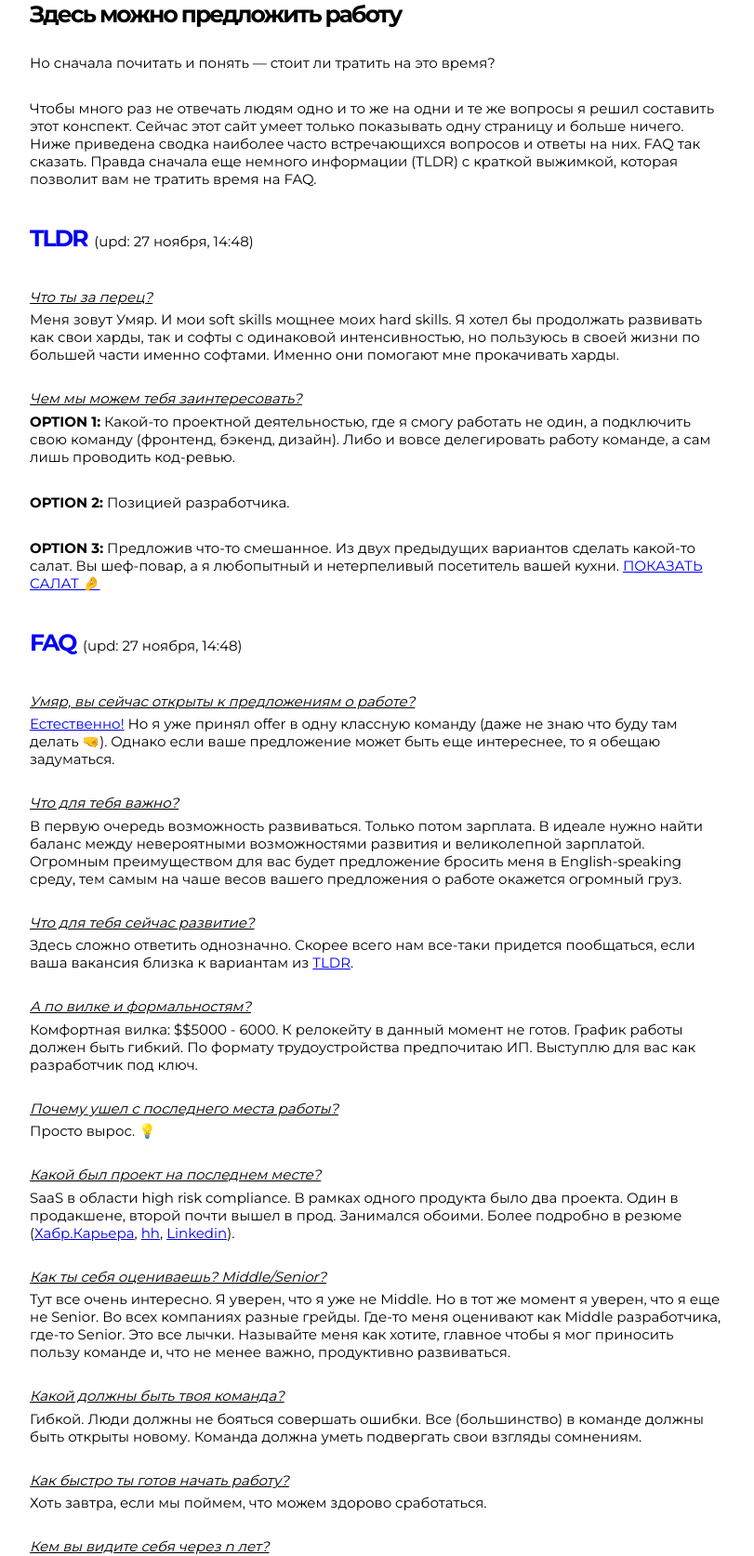
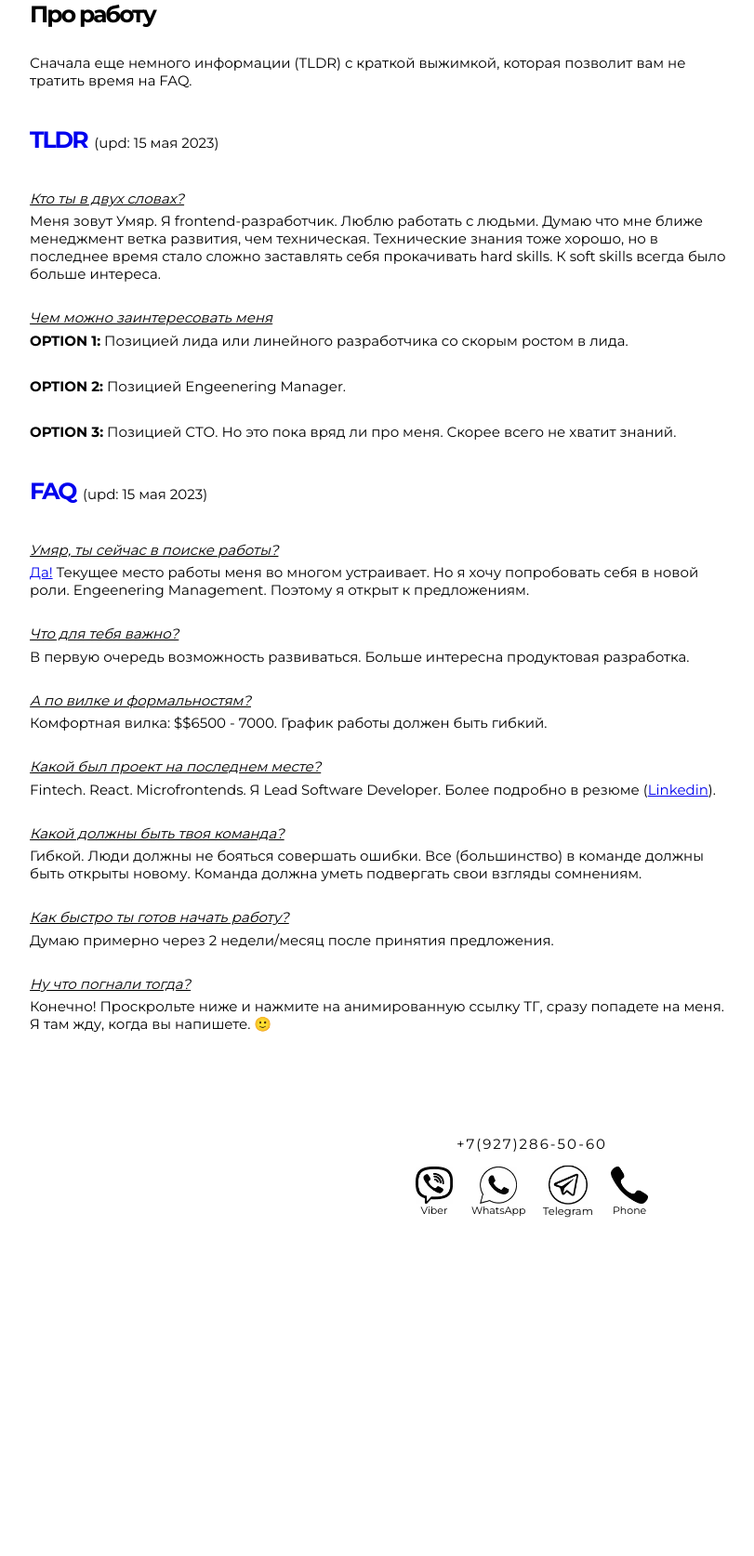
Before and after one commit to umyar/umyar.com, a website: page src/work-proposal.html in a window 1280 px wide. Shown: the part 164-1838 px from the top of the page at 93% size, without its empty margins (68-879 px from the left). After the commit the page ends 1528 px from the top, so only its background shows below. Drawn offline with Linux system fonts and the light colour scheme.

Commit message:
update text

```diff
--- a/src/work-proposal.html
+++ b/src/work-proposal.html
@@ -62,103 +62,83 @@
       </header>
       <main>
         <section>
-          <h2>Здесь можно предложить работу</h2>
-          <p>Но сначала почитать и понять — стоит ли тратить на это время?</p>
+          <h2>Про работу</h2>
           <p>
-            Чтобы много раз не отвечать людям одно и то же на одни и те же вопросы я решил составить
-            этот конспект. Сейчас этот сайт умеет только показывать одну страницу и больше ничего.
-            Ниже приведена сводка наиболее часто встречающихся вопросов и ответы на них. FAQ так
-            сказать. Правда сначала еще немного информации (TLDR) с краткой выжимкой, которая
-            позволит вам не тратить время на FAQ.
+            Сначала еще немного информации (TLDR) с краткой выжимкой, которая позволит вам не
+            тратить время на FAQ.
           </p>
         </section>
         <section>
           <div class="faq">
             <a href="#tldr"><h2 id="tldr">TLDR</h2></a>
-            <span>(upd: 27 ноября, 14:48)</span>
+            <span>(upd: 15 мая 2023)</span>
           </div>
           <dl>
-            <dt>Что ты за перец?</dt>
+            <dt>Кто ты в двух словах?</dt>
             <dd>
-              Меня зовут Умяр. И мои soft skills мощнее моих hard skills. Я хотел бы продолжать
-              развивать как свои харды, так и софты с одинаковой интенсивностью, но пользуюсь в
-              своей жизни по большей части именно софтами. Именно они помогают мне прокачивать
-              харды.
+              Меня зовут Умяр. Я frontend-разработчик. Люблю работать с людьми. Думаю что мне ближе
+              менеджмент ветка развития, чем техническая. Технические знания тоже хорошо, но в
+              последнее время стало сложно заставлять себя прокачивать hard skills. К soft skills
+              всегда было больше интереса.
             </dd>
 
-            <dt>Чем мы можем тебя заинтересовать?</dt>
+            <dt>Чем можно заинтересовать меня</dt>
             <dd>
-              <b>OPTION 1:</b> Какой-то проектной деятельностью, где я cмогу работать не один, а
-              подключить свою команду (фронтенд, бэкенд, дизайн). Либо и вовсе делегировать работу
-              команде, а сам лишь проводить код-ревью.
+              <b>OPTION 1:</b> Позицией лида или линейного разработчика со скорым ростом в лида.
             </dd>
-            <dd><b>OPTION 2:</b> Позицией разработчика.</dd>
+            <dd><b>OPTION 2:</b> Позицией Engeenering Manager.</dd>
             <dd>
-              <b>OPTION 3:</b> Предложив что-то смешанное. Из двух предыдущих вариантов сделать
-              какой-то салат. Вы шеф-повар, а я любопытный и нетерпеливый посетитель вашей кухни.
-              <a href="tg://resolve?domain=umyar">ПОКАЗАТЬ САЛАТ 🤌</a>
+              <b>OPTION 3:</b> Позицией СТО. Но это пока вряд ли про меня. Скорее всего не хватит
+              знаний.
             </dd>
           </dl>
         </section>
         <section>
           <div class="faq">
             <a href="#faq"><h2 id="faq">FAQ</h2></a>
-            <span>(upd: 27 ноября, 14:48)</span>
+            <span>(upd: 15 мая 2023)</span>
           </div>
           <dl>
-            <dt id="course">Умяр, вы сейчас открыты к предложениям о работе?</dt>
+            <dt id="course">Умяр, ты сейчас в поиске работы?</dt>
             <dd>
-              <a href="https://www.youtube.com/watch?v=c0C83nj8_lc" target="_blank">Естественно!</a>
-              Но я уже принял offer в одну классную команду (даже не знаю что буду там делать 🤜).
-              Однако если ваше предложение может быть еще интереснее, то я обещаю задуматься.
+              <a href="https://www.youtube.com/watch?v=c0C83nj8_lc" target="_blank">Да!</a>
+              Текущее место работы меня во многом устраивает. Но я хочу попробовать себя в новой
+              роли. Engeenering Management. Поэтому я открыт к предложениям.
             </dd>
 
             <dt>Что для тебя важно?</dt>
             <dd>
-              В первую очередь возможность развиваться. Только потом зарплата. В идеале нужно найти
-              баланс между невероятными возможностями развития и великолепной зарплатой. Огромным
-              преимуществом для вас будет предложение бросить меня в English-speaking среду, тем
-              самым на чаше весов вашего предложения о работе окажется огромный груз.
+              В первую очередь возможность развиваться. Больше интересна продуктовая разработка.
             </dd>
 
-            <dt>Что для тебя сейчас развитие?</dt>
-            <dd>
-              Здесь сложно ответить однозначно. Скорее всего нам все-таки придется пообщаться, если
-              ваша вакансия близка к вариантам из <a href="#tldr">TLDR</a>.
-            </dd>
+            <!--            <dt>Что для тебя сейчас развитие?</dt>-->
+            <!--            <dd>-->
+            <!--              Здесь сложно ответить однозначно. Скорее всего нам все-таки придется пообщаться, если-->
+            <!--              ваша вакансия близка к вариантам из <a href="#tldr">TLDR</a>.-->
+            <!--            </dd>-->
 
             <dt>А по вилке и формальностям?</dt>
-            <dd>
-              Комфортная вилка: $$5000 - 6000. К релокейту в данный момент не готов. График работы
-              должен быть гибкий. По формату трудоустройства предпочитаю ИП. Выступлю для вас как
-              разработчик под ключ.
-            </dd>
+            <dd>Комфортная вилка: $$6500 - 7000. График работы должен быть гибкий.</dd>
 
-            <dt>Почему ушел с последнего места работы?</dt>
-            <dd>Просто вырос. 💡</dd>
+            <!--            <dt>Почему ушел с последнего места работы?</dt>-->
+            <!--            <dd>Просто вырос. 💡</dd>-->
 
             <dt>Какой был проект на последнем месте?</dt>
             <dd>
-              SaaS в области high risk compliance. В рамках одного продукта было два проекта. Один в
-              продакшене, второй почти вышел в прод. Занимался обоими. Более подробно в резюме (<a
-                href="https://career.habr.com/umyar1994"
+              Fintech. React. Microfrontends. Я Lead Software Developer. Более подробно в резюме (<a
+                href="https://linkedin.com/in/umyar"
                 target="_blank"
-                >Хабр.Карьера</a
-              >,
-              <a
-                href="https://penza.hh.ru/resume/b6c58d9bff05467cce0039ed1f42546f69796f"
-                target="_blank"
-                >hh</a
-              >, <a href="https://linkedin.com/in/umyar" target="_blank">Linkedin</a>).
+                >Linkedin</a
+              >).
             </dd>
 
-            <dt>Как ты себя оцениваешь? Middle/Senior?</dt>
-            <dd>
-              Тут все очень интересно. Я уверен, что я уже не Middle. Но в тот же момент я уверен,
-              что я еще не Senior. Во всех компаниях разные грейды. Где-то меня оценивают как Middle
-              разработчика, где-то Senior. Это все лычки. Называйте меня как хотите, главное чтобы я
-              мог приносить пользу команде и, что не менее важно, продуктивно развиваться.
-            </dd>
+            <!--            <dt>Как ты себя оцениваешь? Middle/Senior?</dt>-->
+            <!--            <dd>-->
+            <!--              Тут все очень интересно. Я уверен, что я уже не Middle. Но в тот же момент я уверен,-->
+            <!--              что я еще не Senior. Во всех компаниях разные грейды. Где-то меня оценивают как Middle-->
+            <!--              разработчика, где-то Senior. Это все лычки. Называйте меня как хотите, главное чтобы я-->
+            <!--              мог приносить пользу команде и, что не менее важно, продуктивно развиваться.-->
+            <!--            </dd>-->
 
             <dt>Какой должны быть твоя команда?</dt>
             <dd>
@@ -167,50 +147,50 @@
             </dd>
 
             <dt>Как быстро ты готов начать работу?</dt>
-            <dd>Хоть завтра, если мы поймем, что можем здорово сработаться.</dd>
+            <dd>Думаю примерно через 2 недели/месяц после принятия предложения.</dd>
 
-            <dt>Кем вы видите себя через n лет?</dt>
-            <dd>У самурая нет цели, только путь. 😉</dd>
+            <!--            <dt>Кем вы видите себя через n лет?</dt>-->
+            <!--            <dd>У самурая нет цели, только путь. 😉</dd>-->
 
-            <dt>Какую пользу вы можете принести проекту?</dt>
-            <dd>
-              Да вообще любую. Меня всегда интересовало то, как построена монетизация того или иного
-              продукта. Когда мы будем общаться, я обязательно захочу узнать как зарабатывает ваш
-              продукт. Окупился ли он или сейчас еще в стадии стартапа? И в том и в другом случае я
-              буду понимать и чувствовать как мне нужно действовать, чтобы помочь вашему проекту
-              стать более прибыльным. Если нужно сесть и написать какой-то бэкенд, то я засучу
-              рукава и напишу на nodejs простой CRUD. Если вы скажете, что надо на Go, то я сяду и
-              выучу Go. Потом напишу бэкенд. Здесь важно лишь помнить о том, что возможно выгоднее
-              для бизнеса взять готового бэкенд-разработчика, нежели просить меня разобраться в
-              каких-то базовых вещах. Я же получил бы много удовольствия, если бы вы дали мне
-              возможность попробовать что-то совершенно новое. Сейчас к примеру я рассматриваю пару
-              вакансий с ElectronJs стеком. А сам по вечерам начал писать React-Native приложение.
-            </dd>
-            <dd>
-              <a href="https://twitter.com/umyarX/status/1451887277492383744?s=20" target="_blank"
-                >Я быстро схватываю</a
-              >
-              и приспосабливаюсь. Сангвиник — мое второе имя.
-            </dd>
+            <!--            <dt>Какую пользу вы можете принести проекту?</dt>-->
+            <!--            <dd>-->
+            <!--              Да вообще любую. Меня всегда интересовало то, как построена монетизация того или иного-->
+            <!--              продукта. Когда мы будем общаться, я обязательно захочу узнать как зарабатывает ваш-->
+            <!--              продукт. Окупился ли он или сейчас еще в стадии стартапа? И в том и в другом случае я-->
+            <!--              буду понимать и чувствовать как мне нужно действовать, чтобы помочь вашему проекту-->
+            <!--              стать более прибыльным. Если нужно сесть и написать какой-то бэкенд, то я засучу-->
+            <!--              рукава и напишу на nodejs простой CRUD. Если вы скажете, что надо на Go, то я сяду и-->
+            <!--              выучу Go. Потом напишу бэкенд. Здесь важно лишь помнить о том, что возможно выгоднее-->
+            <!--              для бизнеса взять готового бэкенд-разработчика, нежели просить меня разобраться в-->
+            <!--              каких-то базовых вещах. Я же получил бы много удовольствия, если бы вы дали мне-->
+            <!--              возможность попробовать что-то совершенно новое. Сейчас к примеру я рассматриваю пару-->
+            <!--              вакансий с ElectronJs стеком. А сам по вечерам начал писать React-Native приложение.-->
+            <!--            </dd>-->
+            <!--            <dd>-->
+            <!--              <a href="https://twitter.com/umyarX/status/1451887277492383744?s=20" target="_blank"-->
+            <!--                >Я быстро схватываю</a-->
+            <!--              >-->
+            <!--              и приспосабливаюсь. Сангвиник — мое второе имя.-->
+            <!--            </dd>-->
 
             <dt>Ну что погнали тогда?</dt>
             <dd>
-              Конечно! Пишите уже в ТГ! Проскрольте ниже и нажмите на анимированную ссылку, сразу
-              попадете на меня. Я там сижу жду, как вы напишете. 😀
+              Конечно! Проскрольте ниже и нажмите на анимированную ссылку ТГ, сразу попадете на
+              меня. Я там жду, когда вы напишете. 🙂
             </dd>
 
-            <dt>Это все вопросы?</dt>
-            <dd>
-              Пока да, но раздел будет постоянно пополняться. Планирую еще каждый вопрос сделать
-              якорной ссылкой, для более удобной навигации (нет). Любые комментарии приветствуются.
-              Хорошо, если вы сможете предложить что-то улучшить. Если вы не нашли ответа на
-              какой-либо свой вопрос, то задайте его лично. Скажите, что на сайте не было ответа. Я
-              с радостью вам отвечу, а потом сразу побегу писать этот вопрос сюда. 🌚
-            </dd>
-            <dd>
-              P.S. я в курсе мелких багов на сайте. Особенно они сильно проявляются на ios
-              платформе. Обязательно все исправлю. 👀
-            </dd>
+            <!--            <dt>Это все вопросы?</dt>-->
+            <!--            <dd>-->
+            <!--              Пока да, но раздел будет постоянно пополняться. Планирую еще каждый вопрос сделать-->
+            <!--              якорной ссылкой, для более удобной навигации (нет). Любые комментарии приветствуются.-->
+            <!--              Хорошо, если вы сможете предложить что-то улучшить. Если вы не нашли ответа на-->
+            <!--              какой-либо свой вопрос, то задайте его лично. Скажите, что на сайте не было ответа. Я-->
+            <!--              с радостью вам отвечу, а потом сразу побегу писать этот вопрос сюда. 🌚-->
+            <!--            </dd>-->
+            <!--            <dd>-->
+            <!--              P.S. я в курсе мелких багов на сайте. Особенно они сильно проявляются на ios-->
+            <!--              платформе. Обязательно все исправлю. 👀-->
+            <!--            </dd>-->
           </dl>
         </section>
       </main>
```
